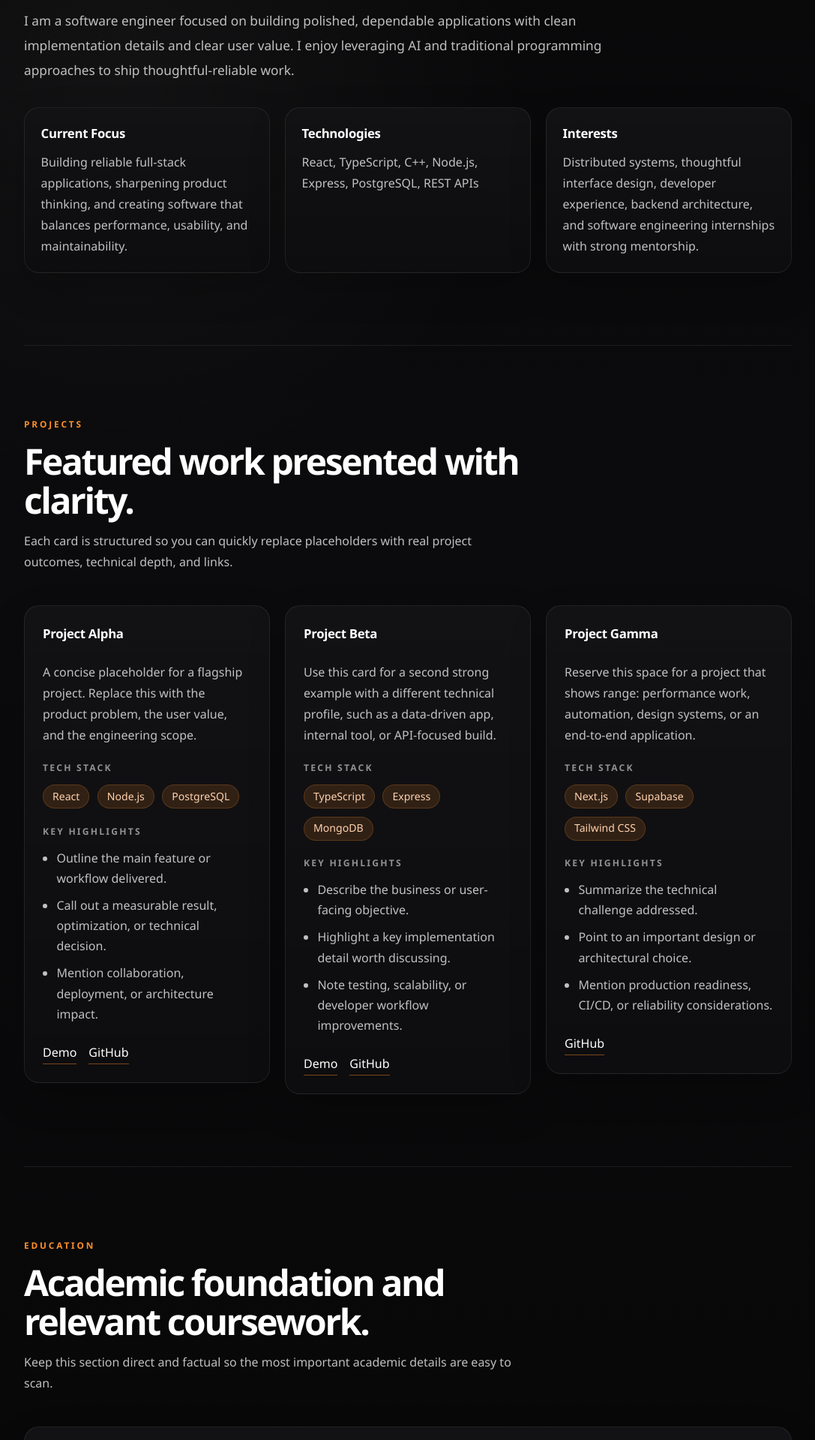
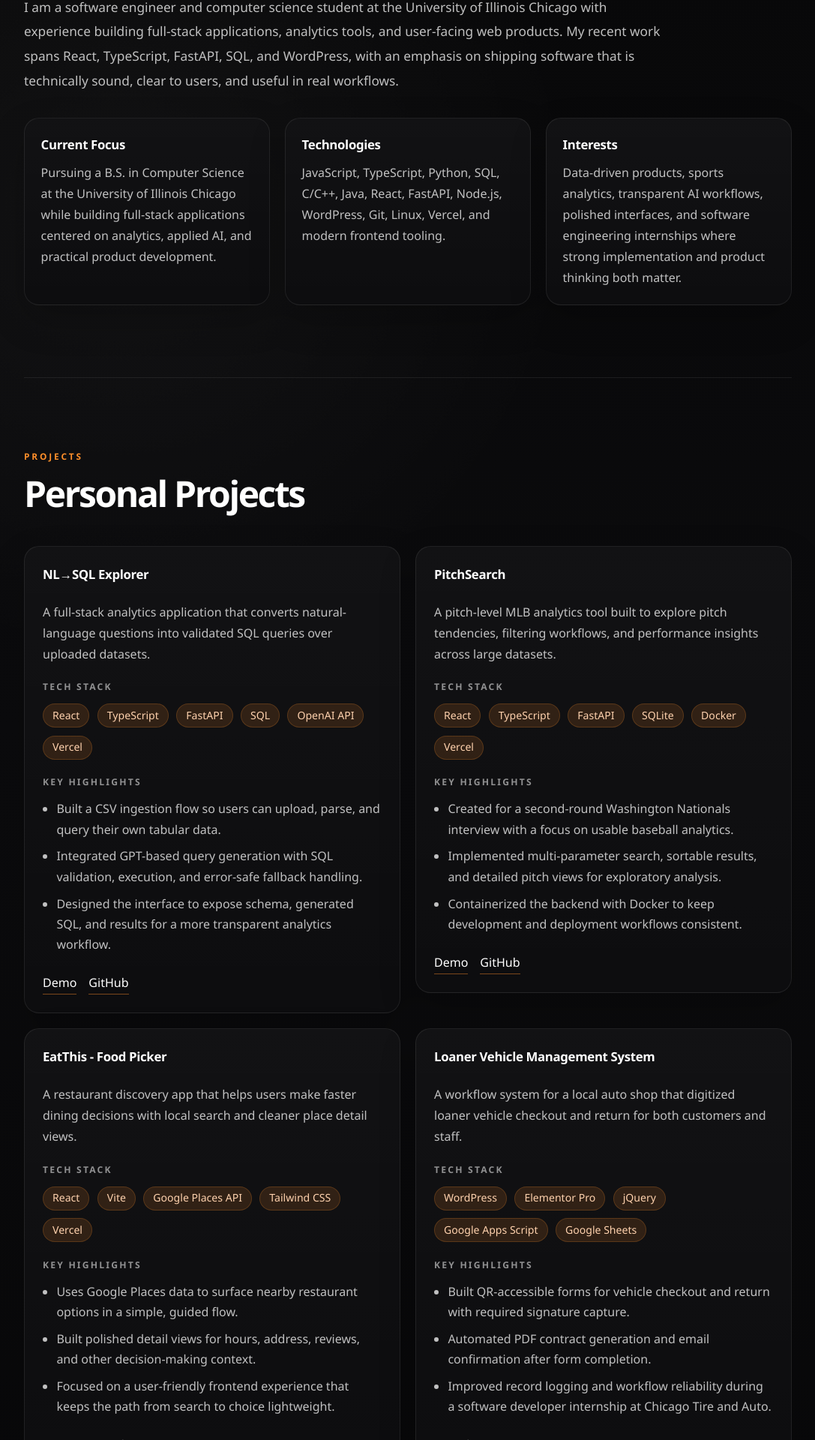
Before and after one commit to Mgomez1023/BaseballLandingSite, a React (Vite) app: page / in a window 1280 px wide. Shown: the part 1135-3055 px from the top of the page at 75% size, without its empty margins (96-1183 px from the left). Built offline with nearby package versions, Linux system fonts and the light colour scheme.

Commit message:
more content

```diff
--- a/src/App.css
+++ b/src/App.css
@@ -325,7 +325,7 @@
 }
 
 .project-grid {
-  grid-template-columns: repeat(3, minmax(0, 1fr));
+  grid-template-columns: repeat(2, minmax(0, 1fr));
   align-items: start;
 }
 
@@ -411,10 +411,23 @@
   padding: clamp(1.5rem, 3vw, 2rem);
 }
 
+.education-grid {
+  display: grid;
+  gap: 1.25rem;
+  grid-template-columns: repeat(2, minmax(0, 1fr));
+  margin-bottom: 1.25rem;
+}
+
 .education-overview {
   display: grid;
   gap: 1.5rem;
   grid-template-columns: minmax(0, 1.3fr) minmax(0, 1fr);
+}
+
+.education-location {
+  margin: 0;
+  color: var(--text-secondary);
+  line-height: 1.7;
 }
 
 .education-meta {
@@ -473,6 +486,7 @@
 @media (max-width: 960px) {
   .info-grid,
   .project-grid,
+  .education-grid,
   .education-overview,
   .contact-layout {
     grid-template-columns: 1fr;
--- a/src/components/PortfolioSections.jsx
+++ b/src/components/PortfolioSections.jsx
@@ -2,62 +2,94 @@ const aboutAreas = [
   {
     title: 'Current Focus',
     description:
-      'Building reliable full-stack applications, sharpening product thinking, and creating software that balances performance, usability, and maintainability.',
+      'Pursuing a B.S. in Computer Science at the University of Illinois Chicago while building full-stack applications centered on analytics, applied AI, and practical product development.',
   },
   {
     title: 'Technologies',
     description:
-      'React, TypeScript, C++, Node.js, Express, PostgreSQL, REST APIs',
+      'JavaScript, TypeScript, Python, SQL, C/C++, Java, React, FastAPI, Node.js, WordPress, Git, Linux, Vercel, and modern frontend tooling.',
   },
   {
     title: 'Interests',
     description:
-      'Distributed systems, thoughtful interface design, developer experience, backend architecture, and software engineering internships with strong mentorship.',
+      'Data-driven products, sports analytics, transparent AI workflows, polished interfaces, and software engineering internships where strong implementation and product thinking both matter.',
   },
 ]
 
 const projectCards = [
   {
-    title: 'Project Alpha',
+    title: 'NL→SQL Explorer',
     description:
-      'A concise placeholder for a flagship project. Replace this with the product problem, the user value, and the engineering scope.',
-    stack: ['React', 'Node.js', 'PostgreSQL'],
+      'A full-stack analytics application that converts natural-language questions into validated SQL queries over uploaded datasets.',
+    stack: ['React', 'TypeScript', 'FastAPI', 'SQL', 'OpenAI API', 'Vercel'],
     highlights: [
-      'Outline the main feature or workflow delivered.',
-      'Call out a measurable result, optimization, or technical decision.',
-      'Mention collaboration, deployment, or architecture impact.',
+      'Built a CSV ingestion flow so users can upload, parse, and query their own tabular data.',
+      'Integrated GPT-based query generation with SQL validation, execution, and error-safe fallback handling.',
+      'Designed the interface to expose schema, generated SQL, and results for a more transparent analytics workflow.',
     ],
     links: [
-      { label: 'Demo', href: 'https://your-demo-url.com' },
-      { label: 'GitHub', href: 'https://github.com/your-username/project-alpha' },
+      { label: 'Demo', href: 'https://nl2sql-frontend-jet.vercel.app/' },
+      { label: 'GitHub', href: 'https://github.com/Mgomez1023/NL2SQL' },
     ],
   },
   {
-    title: 'Project Beta',
+    title: 'PitchSearch',
     description:
-      'Use this card for a second strong example with a different technical profile, such as a data-driven app, internal tool, or API-focused build.',
-    stack: ['TypeScript', 'Express', 'MongoDB'],
+      'A pitch-level MLB analytics tool built to explore pitch tendencies, filtering workflows, and performance insights across large datasets.',
+    stack: ['React', 'TypeScript', 'FastAPI', 'SQLite', 'Docker', 'Vercel'],
     highlights: [
-      'Describe the business or user-facing objective.',
-      'Highlight a key implementation detail worth discussing.',
-      'Note testing, scalability, or developer workflow improvements.',
+      'Created for a second-round Washington Nationals interview with a focus on usable baseball analytics.',
+      'Implemented multi-parameter search, sortable results, and detailed pitch views for exploratory analysis.',
+      'Containerized the backend with Docker to keep development and deployment workflows consistent.',
     ],
     links: [
-      { label: 'Demo', href: 'https://your-demo-url.com/project-beta' },
-      { label: 'GitHub', href: 'https://github.com/your-username/project-beta' },
+      { label: 'Demo', href: 'https://pitch-search.vercel.app/' },
+      { label: 'GitHub', href: 'https://github.com/Mgomez1023/PitchSearch' },
     ],
   },
   {
-    title: 'Project Gamma',
+    title: 'EatThis - Food Picker',
     description:
-      'Reserve this space for a project that shows range: performance work, automation, design systems, or an end-to-end application.',
-    stack: ['Next.js', 'Supabase', 'Tailwind CSS'],
+      'A restaurant discovery app that helps users make faster dining decisions with local search and cleaner place detail views.',
+    stack: ['React', 'Vite', 'Google Places API', 'Tailwind CSS', 'Vercel'],
     highlights: [
-      'Summarize the technical challenge addressed.',
-      'Point to an important design or architectural choice.',
-      'Mention production readiness, CI/CD, or reliability considerations.',
+      'Uses Google Places data to surface nearby restaurant options in a simple, guided flow.',
+      'Built polished detail views for hours, address, reviews, and other decision-making context.',
+      'Focused on a user-friendly frontend experience that keeps the path from search to choice lightweight.',
     ],
-    links: [{ label: 'GitHub', href: 'https://github.com/your-username/project-gamma' }],
+    links: [
+      { label: 'Demo', href: 'https://eat-this-app-mgomez1023s-projects.vercel.app/' },
+      { label: 'GitHub', href: 'https://github.com/Mgomez1023/EatThis-App' },
+    ],
+  },
+  {
+    title: 'Loaner Vehicle Management System',
+    description:
+      'A workflow system for a local auto shop that digitized loaner vehicle checkout and return for both customers and staff.',
+    stack: ['WordPress', 'Elementor Pro', 'jQuery', 'Google Apps Script', 'Google Sheets'],
+    highlights: [
+      'Built QR-accessible forms for vehicle checkout and return with required signature capture.',
+      'Automated PDF contract generation and email confirmation after form completion.',
+      'Improved record logging and workflow reliability during a software developer internship at Chicago Tire and Auto.',
+    ],
+    links: [{ label: 'GitHub', href: 'https://github.com/Mgomez1023/Loaner-Vehicle-Project' }],
+  },
+]
+
+const educationEntries = [
+  {
+    school: 'University of Illinois Chicago',
+    degree: 'B.S. in Computer Science',
+    location: 'Chicago, IL',
+    timeline: 'Aug 2025 - Present',
+    expectedGraduation: 'May 2027',
+  },
+  {
+    school: 'Moraine Valley Community College',
+    degree: 'Associate in Applied Science',
+    location: 'Palos Hills, IL',
+    timeline: 'Aug 2023 - May 2025',
+    expectedGraduation: 'Completed',
   },
 ]
 
@@ -69,14 +101,14 @@ const coursework = [
 ]
 
 const contactLinks = [
-  { label: 'Email', value: 'your.email@example.com', href: 'mailto:your.email@example.com' },
-  { label: 'GitHub', value: 'github.com/your-username', href: 'https://github.com/your-username' },
+  { label: 'Email', value: 'mgome20@uic.edu', href: 'mailto:mgome20@uic.edu' },
+  { label: 'GitHub', value: 'github.com/Mgomez1023', href: 'https://github.com/Mgomez1023' },
   {
     label: 'LinkedIn',
-    value: 'linkedin.com/in/your-profile',
-    href: 'https://www.linkedin.com/in/your-profile',
+    value: 'linkedin.com/in/martin-gomez-',
+    href: 'https://www.linkedin.com/in/martin-gomez-',
   },
-  { label: 'Resume', value: 'Resume PDF placeholder', href: '/resume.pdf' },
+  { label: 'Resume', value: 'MartinGomez_Resume.pdf', href: '/MartinGomez_Resume.pdf' },
 ]
 
 function SectionHeader({ eyebrow, title, description }) {
@@ -94,14 +126,17 @@ function AboutSection() {
     <section className="content-section" id="about">
       <SectionHeader
         eyebrow="About"
-        title="Thoughtful software engineering with a product-first mindset."
-        description="Use this section to introduce your background, what you are working toward, and the kind of engineering problems you want to solve."
+        title="Computer science student building practical full-stack software."
+        description=""
       />
 
       <div className="about-layout">
         <p className="about-intro">
-          I am a software engineer focused on building polished, dependable applications with
-          clean implementation details and clear user value. I enjoy leveraging AI and traditional programming approaches to ship thoughtful-reliable work.
+          I am a software engineer and computer science student at the University of Illinois
+          Chicago with experience building full-stack applications, analytics tools, and
+          user-facing web products. My recent work spans React, TypeScript, FastAPI, SQL, and
+          WordPress, with an emphasis on shipping software that is technically sound, clear to
+          users, and useful in real workflows.
         </p>
 
         <div className="info-grid">
@@ -122,8 +157,8 @@ function ProjectsSection() {
     <section className="content-section" id="projects">
       <SectionHeader
         eyebrow="Projects"
-        title="Featured work presented with clarity."
-        description="Each card is structured so you can quickly replace placeholders with real project outcomes, technical depth, and links."
+        title="Personal Projects"
+        description=""
       />
 
       <div className="project-grid">
@@ -181,30 +216,42 @@ function EducationSection() {
     <section className="content-section" id="education">
       <SectionHeader
         eyebrow="Education"
-        title="Academic foundation and relevant coursework."
-        description="Keep this section direct and factual so the most important academic details are easy to scan."
+        title="Academic background and core coursework."
+        description=""
       />
 
-      <article className="education-card">
+      <div className="education-grid">
+        {educationEntries.map((entry) => (
+          <article className="education-card" key={entry.school}>
             <div className="education-overview">
               <div>
                 <p className="detail-label">School</p>
-            <h3>University Name Placeholder</h3>
+                <h3>{entry.school}</h3>
+                <p className="education-location">{entry.location}</p>
               </div>
 
               <div className="education-meta">
                 <div>
                   <p className="detail-label">Degree</p>
-              <p>B.S. in Computer Science Placeholder</p>
+                  <p>{entry.degree}</p>
+                </div>
+
+                <div>
+                  <p className="detail-label">Timeline</p>
+                  <p>{entry.timeline}</p>
                 </div>
 
                 <div>
                   <p className="detail-label">Expected Graduation</p>
-              <p>Month 20XX</p>
+                  <p>{entry.expectedGraduation}</p>
                 </div>
               </div>
             </div>
+          </article>
+        ))}
+      </div>
 
+      <article className="education-card education-coursework-card">
         <div className="education-coursework">
           <p className="detail-label">Relevant Coursework</p>
           <div className="tag-row">
@@ -226,15 +273,14 @@ function ContactSection() {
       <SectionHeader
         eyebrow="Contact"
         title="Open to internships and software engineering opportunities."
-        description="Use these placeholders for the best ways to reach you and the materials you want recruiters or collaborators to review."
+        description=""
       />
 
       <div className="contact-layout">
         <div className="contact-copy">
           <p>
-            I am currently open to software engineering internships, collaborative projects, and
-            early-career opportunities where I can contribute across product development and
-            implementation.
+            I am currently seeking software engineering internships and early-career opportunities
+            where I can contribute across frontend and full-stack product development.
           </p>
         </div>
 
```
Also changed, not shown: 1 other file (tests, documents, lock files or other folders). Lines whose indentation alone changed are shown as unchanged.
